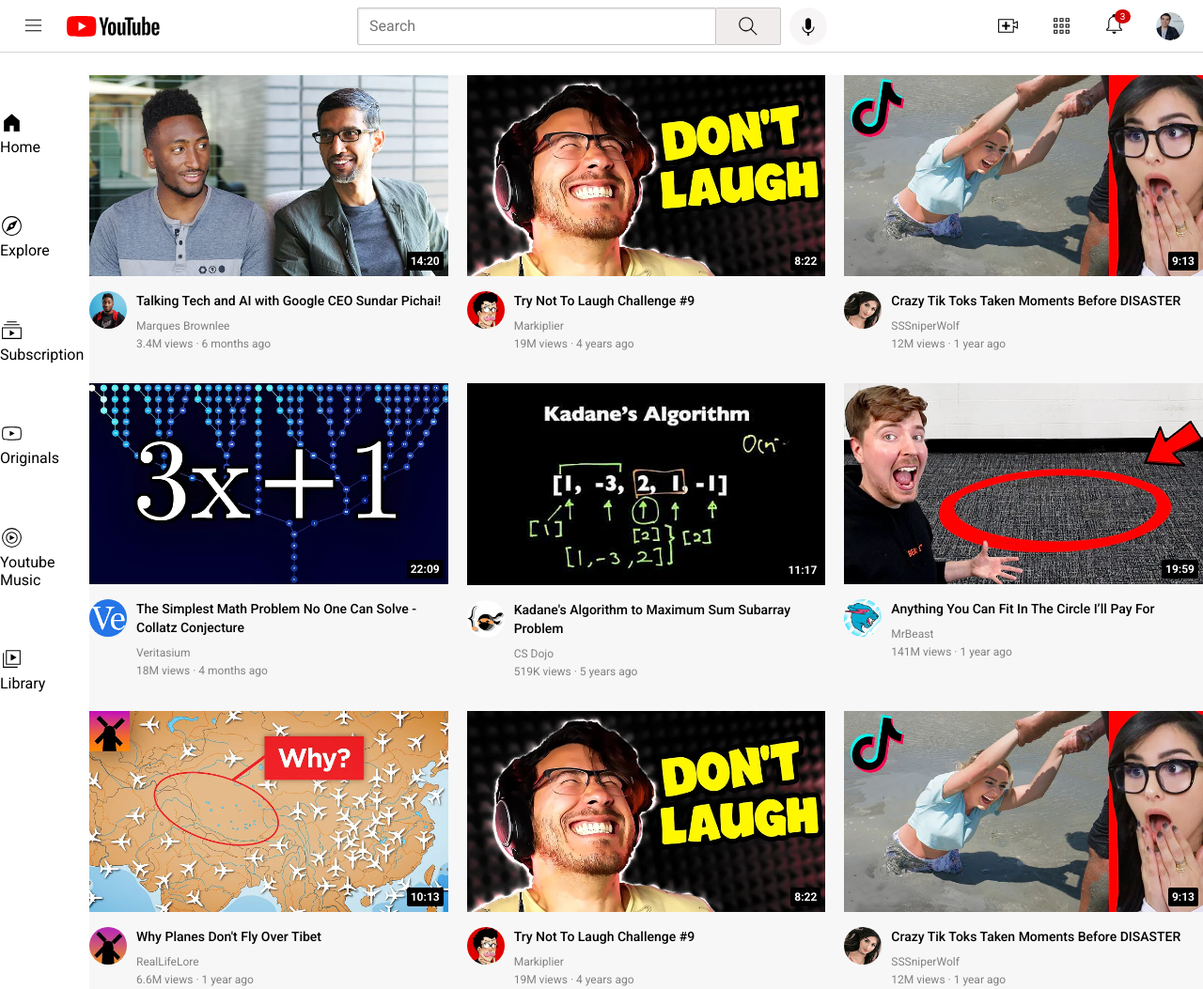
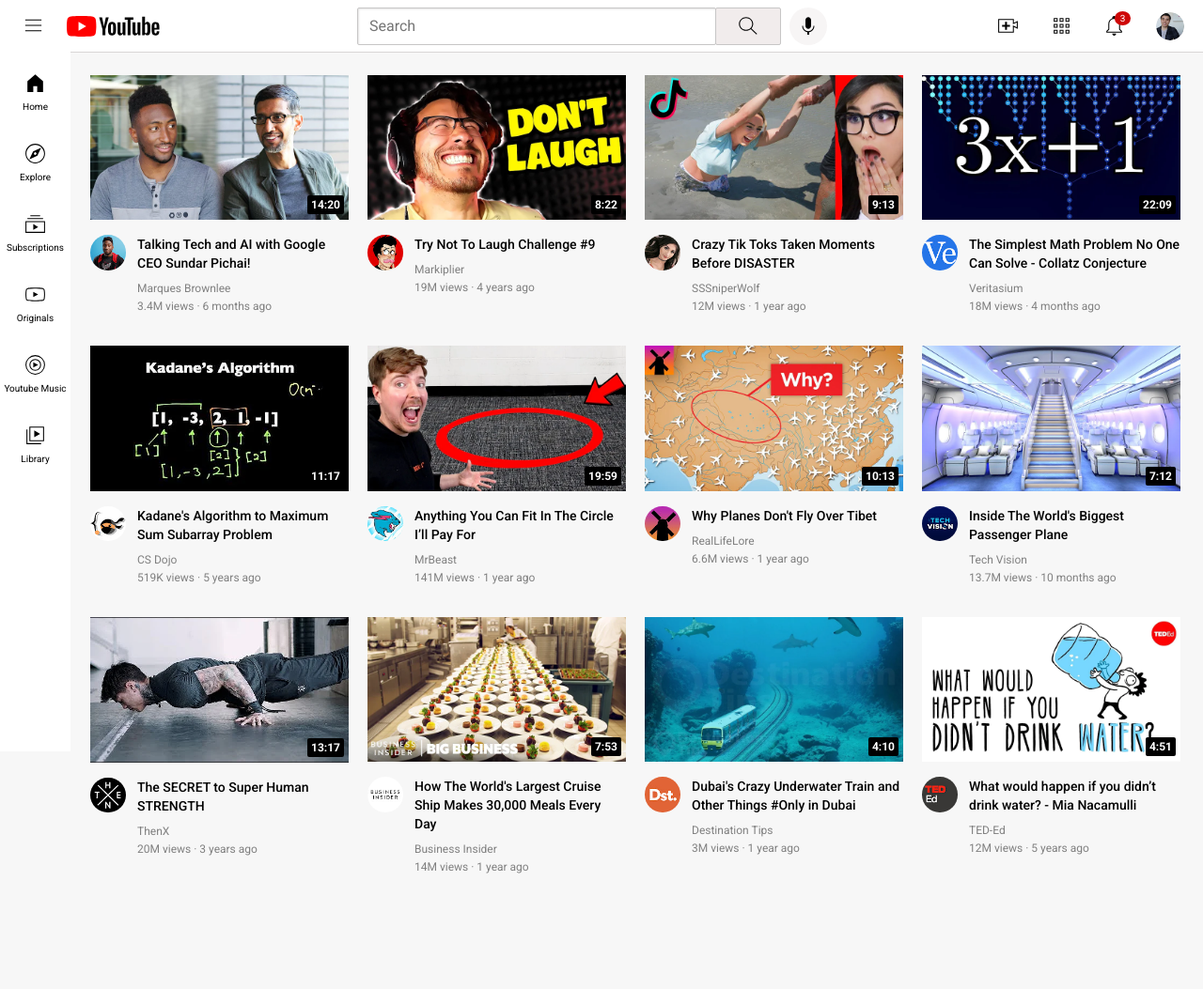
Before and after one commit to hung1503/CSS-practice, a plain HTML site: page CSS-Basic/youtube-frontpage/youtube.html in a window 1280 px wide. Shown: the top 1053 px of the page at 94% size. After the commit the page ends 930 px from the top, so only its background shows below. Drawn offline with Linux system fonts and the light colour scheme.

Commit message:
Finishing CSS practice with youtube clone

```diff
--- a/CSS-Basic/youtube-frontpage/general.css
+++ b/CSS-Basic/youtube-frontpage/general.css
@@ -1,7 +1,9 @@
 body {
   margin: 0;
   padding-top: 80px;
-  padding-left: 95px;
+  padding-left: 96px;
+  padding-right: 24px;
+  background-color: rgb(247, 247, 247);
 }
 
 p {
--- a/CSS-Basic/youtube-frontpage/header.css
+++ b/CSS-Basic/youtube-frontpage/header.css
@@ -22,10 +22,12 @@
 .hamburger-menu {
   height: 23px;
   margin: auto 24px;
+  cursor: pointer;
 }
 
 .youtube-logo {
   height: 22px;
+  cursor: pointer;
 }
 
 .middle-header {
@@ -53,6 +55,17 @@
   font-size: 16px;
 }
 
+.search-button,
+.voice-search-button,
+.upload-icon-container,
+.app-icon-container,
+.notification-icon-container {
+  position: relative;
+  display: flex;
+  justify-content: center;
+  align-items: center;
+}
+
 .search-button {
   height: 40px;
   width: 70px;
@@ -60,11 +73,41 @@
   border: 1px solid rgb(199, 198, 198);
   border-radius: 2px;
   background-color: rgb(241, 236, 236);
+  cursor: pointer;
+  position: relative;
+}
+
+.search-button .tooltip,
+.voice-search-button .tooltip,
+.upload-icon-container .tooltip,
+.app-icon-container .tooltip,
+.notification-icon-container .tooltip {
+  position: absolute;
+  background-color: gray;
+  color: white;
+  padding: 4px 8px;
+  font-family: Roboto, Arial;
+  font-size: 12px;
+  bottom: -30px;
+  opacity: 0;
+  transition: opacity 0.15s;
+  pointer-events: none;
+  white-space: nowrap;
+}
+
+.search-button:hover .tooltip,
+.voice-search-button:hover .tooltip,
+.upload-icon-container:hover .tooltip,
+.app-icon-container:hover .tooltip,
+.notification-icon-container:hover .tooltip {
+  opacity: 1;
+}
+.search-button:hover {
+  background-color: rgb(226, 223, 223);
 }
 
 .search-icon {
   height: 70%;
-  margin-top: 4px;
 }
 
 .voice-search-button {
@@ -74,11 +117,16 @@
   border: none;
   background-color: rgb(247, 245, 245);
   border-radius: 50%;
+  cursor: pointer;
+  position: relative;
+}
+
+.voice-search-button:hover {
+  background-color: rgb(228, 224, 224);
 }
 
 .voice-search-icon {
   height: 65%;
-  margin-top: 5px;
 }
 
 .right-header {
@@ -94,10 +142,12 @@
 .app-icon,
 .notification-icon {
   height: 25px;
+  cursor: pointer;
 }
 
 .notification-icon-container {
   position: relative;
+  cursor: pointer;
 }
 
 .notification-count {
@@ -115,4 +165,5 @@
 .my-channel-image {
   height: 30px;
   border-radius: 50%;
+  cursor: pointer;
 }
--- a/CSS-Basic/youtube-frontpage/sidebar.css
+++ b/CSS-Basic/youtube-frontpage/sidebar.css
@@ -2,21 +2,32 @@
   left: 0;
   bottom: 0;
   position: fixed;
+  padding-top: 5px;
   top: 55px;
-  width: 70px;
+  width: 75px;
   background-color: white;
-
-  display: flex;
-  flex-direction: column;
-  justify-content: space-evenly;
-  align-items: top;
+  z-index: 101;
 }
 
-.home-icon,
-.explore-icon,
-.subscriptions-icon,
-.originals-icon,
-.youtube-music-icon,
-.library-icon {
+.sidebar-link {
+  height: 75px;
+  display: flex;
+  justify-content: center;
+  align-items: center;
+  flex-direction: column;
+  cursor: pointer;
+}
+
+.sidebar-link:hover {
+  background-color: rgb(235, 234, 234);
+}
+
+.sidebar-link img {
   height: 25px;
+  margin-bottom: 7px;
 }
+
+.sidebar-link div {
+  font-family: Roboto, Arial;
+  font-size: 10px;
+}
--- a/CSS-Basic/youtube-frontpage/youtube.css
+++ b/CSS-Basic/youtube-frontpage/youtube.css
@@ -3,9 +3,25 @@
   grid-template-columns: 1fr 1fr 1fr;
   row-gap: 35px;
   column-gap: 20px;
-  background-color: rgb(247, 247, 247);
 }
 
+@media (max-width: 750px) {
+  .video-grid {
+    grid-template-columns: 1fr 1fr;
+  }
+}
+
+@media (min-width: 1280px) {
+  .video-grid {
+    grid-template-columns: 1fr 1fr 1fr 1fr;
+  }
+}
+
+@media (min-width: 751px) and (max-width: 1279px) {
+  .video-grid {
+    grid-template-columns: 1fr 1fr 1fr;
+  }
+}
 .thumbnail-row {
   margin-bottom: 12px;
   position: relative;
@@ -35,7 +51,7 @@
 }
 
 .profile-picture {
-  width: 80%;
+  width: 75%;
   border-radius: 50%;
 }
 
--- a/CSS-Basic/youtube-frontpage/youtube.html
+++ b/CSS-Basic/youtube-frontpage/youtube.html
@@ -37,6 +37,7 @@
             src="./images/icons/search.svg"
             alt="search"
           />
+          <div class="tooltip">Search</div>
         </button>
         <button class="voice-search-button">
           <img
@@ -44,19 +45,26 @@
             src="./images/icons/voice-search-icon.svg"
             alt="voice-search"
           />
+          <div class="tooltip">Voice search</div>
         </button>
       </div>
       <div class="right-header">
+        <div class="upload-icon-container">
           <img
             class="upload-icon"
             src="./images/icons/upload.svg"
             alt="upload-icon"
           />
+          <div class="tooltip">Create</div>
+        </div>
+        <div class="app-icon-container">
           <img
             class="app-icon"
             src="./images/icons/youtube-apps.svg"
             alt="app-icon"
           />
+          <div class="tooltip">Youtube apps</div>
+        </div>
         <div class="notification-icon-container">
           <img
             class="notification-icon"
@@ -64,6 +72,7 @@
             alt="notification-icon"
           />
           <div class="notification-count">3</div>
+          <div class="tooltip">Notifications</div>
         </div>
         <img
           class="my-channel-image"
@@ -74,49 +83,49 @@
     </div>
 
     <div class="sidebar">
-      <div>
+      <div class="sidebar-link">
         <img class="home-icon" src="./images/icons/home.svg" alt="home-icon" />
-        <p>Home</p>
+        <div>Home</div>
       </div>
-      <div>
+      <div class="sidebar-link">
         <img
           class="explore-icon"
           src="./images/icons/explore.svg"
           alt="explore-icon"
         />
-        <p>Explore</p>
-      </div>
-      <div>
+        <div>Explore</div>
+      </div class="sidebar-link">
+      <div class="sidebar-link">
         <img
           class="subscriptions-icon"
           src="./images/icons/subscriptions.svg"
           alt="subscriptions-icon"
         />
-        <p>Subscription</p>
+        <div>Subscriptions</div>
       </div>
-      <div>
+      <div class="sidebar-link">
         <img
           class="originals-icon"
           src="./images/icons/originals.svg"
           alt="originals-icon"
         />
-        <p>Originals</p>
+        <div>Originals</div>
       </div>
-      <div>
+      <div class="sidebar-link">
         <img
           class="youtube-music-icon"
           src="./images/icons/youtube-music.svg"
           alt="youtube-music-icon"
         />
-        <p>Youtube Music</p>
+        <div>Youtube Music</div>
       </div>
-      <div>
+      <div class="sidebar-link">
         <img
           class="library-icon"
           src="./images/icons/library.svg"
           alt="library-icon"
         />
-        <p>Library</p>
+        <div>Library</div>
       </div>
     </div>
 
@@ -310,23 +319,25 @@
         <div class="thumbnail-row">
           <img
             class="thumbnail"
-            src="./images/thumbnails/thumbnail-2.webp"
+            src="./images/thumbnails/thumbnail-8.webp"
             alt="video1"
           />
-          <div class="video-time">8:22</div>
+          <div class="video-time">7:12</div>
         </div>
         <div class="video-info-grid">
           <div class="channel-picture">
             <img
-              src="./images/avatars/channel-2.jpeg"
+              src="./images/avatars/channel-8.jpeg"
               alt="avatar1"
               class="profile-picture"
             />
           </div>
           <div class="video-info">
-            <p class="video-title">Try Not To Laugh Challenge #9</p>
-            <p class="video-author">Markiplier</p>
-            <p class="video-stats">19M views &#183; 4 years ago</p>
+            <p class="video-title">
+              Inside The World's Biggest Passenger Plane
+            </p>
+            <p class="video-author">Tech Vision</p>
+            <p class="video-stats">13.7M views &#183; 10 months ago</p>
           </div>
         </div>
       </div>
@@ -335,25 +346,23 @@
         <div class="thumbnail-row">
           <img
             class="thumbnail"
-            src="./images/thumbnails/thumbnail-3.webp"
+            src="./images/thumbnails/thumbnail-9.webp"
             alt="video1"
           />
-          <div class="video-time">9:13</div>
+          <div class="video-time">13:17</div>
         </div>
         <div class="video-info-grid">
           <div class="channel-picture">
             <img
-              src="./images/avatars/channel-3.jpeg"
+              src="./images/avatars/channel-9.jpeg"
               alt="avatar1"
               class="profile-picture"
             />
           </div>
           <div class="video-info">
-            <p class="video-title">
-              Crazy Tik Toks Taken Moments Before DISASTER
-            </p>
-            <p class="video-author">SSSniperWolf</p>
-            <p class="video-stats">12M views &#183; 1 year ago</p>
+            <p class="video-title">The SECRET to Super Human STRENGTH</p>
+            <p class="video-author">ThenX</p>
+            <p class="video-stats">20M views &#183; 3 years ago</p>
           </div>
         </div>
       </div>
@@ -362,25 +371,25 @@
         <div class="thumbnail-row">
           <img
             class="thumbnail"
-            src="./images/thumbnails/thumbnail-4.webp"
+            src="./images/thumbnails/thumbnail-10.webp"
             alt="video1"
           />
-          <div class="video-time">22:09</div>
+          <div class="video-time">7:53</div>
         </div>
         <div class="video-info-grid">
           <div class="channel-picture">
             <img
-              src="./images/avatars/channel-4.jpeg"
+              src="./images/avatars/channel-10.jpeg"
               alt="avatar1"
               class="profile-picture"
             />
           </div>
           <div class="video-info">
             <p class="video-title">
-              The Simplest Math Problem No One Can Solve - Collatz Conjecture
+              How The World's Largest Cruise Ship Makes 30,000 Meals Every Day
             </p>
-            <p class="video-author">Veritasium</p>
-            <p class="video-stats">18M views &#183; 4 months ago</p>
+            <p class="video-author">Business Insider</p>
+            <p class="video-stats">14M views &#183; 1 year ago</p>
           </div>
         </div>
       </div>
@@ -389,25 +398,25 @@
         <div class="thumbnail-row">
           <img
             class="thumbnail"
-            src="./images/thumbnails/thumbnail-5.webp"
+            src="./images/thumbnails/thumbnail-11.webp"
             alt="video1"
           />
-          <div class="video-time">11:17</div>
+          <div class="video-time">4:10</div>
         </div>
         <div class="video-info-grid">
           <div class="channel-picture">
             <img
-              src="./images/avatars/channel-5.jpeg"
+              src="./images/avatars/channel-11.jpeg"
               alt="avatar1"
               class="profile-picture"
             />
           </div>
           <div class="video-info">
             <p class="video-title">
-              Kadane's Algorithm to Maximum Sum Subarray Problem
+              Dubai's Crazy Underwater Train and Other Things #Only in Dubai
             </p>
-            <p class="video-author">CS Dojo</p>
-            <p class="video-stats">519K views &#183; 5 years ago</p>
+            <p class="video-author">Destination Tips</p>
+            <p class="video-stats">3M views &#183; 1 year ago</p>
           </div>
         </div>
       </div>
@@ -416,25 +425,25 @@
         <div class="thumbnail-row">
           <img
             class="thumbnail"
-            src="./images/thumbnails/thumbnail-6.webp"
+            src="./images/thumbnails/thumbnail-12.webp"
             alt="video1"
           />
-          <div class="video-time">19:59</div>
+          <div class="video-time">4:51</div>
         </div>
         <div class="video-info-grid">
           <div class="channel-picture">
             <img
-              src="./images/avatars/channel-6.jpeg"
+              src="./images/avatars/channel-12.jpeg"
               alt="avatar1"
               class="profile-picture"
             />
           </div>
           <div class="video-info">
             <p class="video-title">
-              Anything You Can Fit In The Circle I’ll Pay For
+              What would happen if you didn’t drink water? - Mia Nacamulli
             </p>
-            <p class="video-author">MrBeast</p>
-            <p class="video-stats">141M views &#183; 1 year ago</p>
+            <p class="video-author">TED-Ed</p>
+            <p class="video-stats">12M views &#183; 5 years ago</p>
           </div>
         </div>
       </div>
```
Lines whose indentation alone changed are shown as unchanged.
